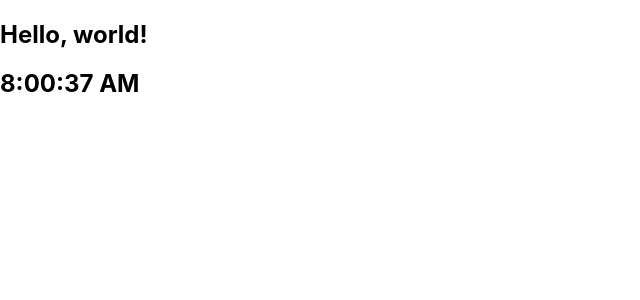
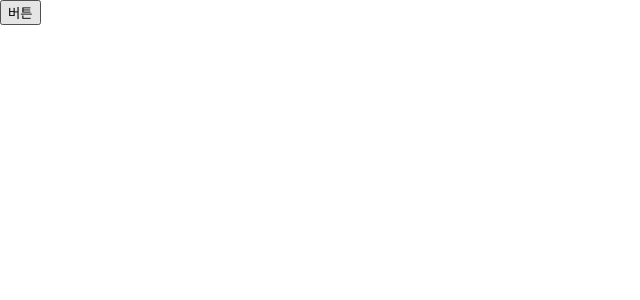
Before and after one commit to skgml0/react18-practice, a React (Create React App) app: page / in a window 1280 px wide. Shown: the top 300 px of the page, without its empty margins (0-640 px from the left). Built offline with nearby package versions, Linux system fonts and the light colour scheme; the HTML template or start-up script is replaced by a standard one.

Commit message:
Event 캡처>target>버블 확인

```diff
--- a/src/App.js
+++ b/src/App.js
@@ -1,6 +1,6 @@
 import './App.css';
 import React, { useState,useEffect } from 'react';
-import ClassComponent from './components/ClassComponent';
+import Event from './components/Event';
 // slice(시작요소, 끝낼 요소 -1) 배열로 반환된다.
 // {} 로
 // Fetch api -> 네트워크 통신도구
@@ -9,7 +9,7 @@
 
   return (
     <>
-    <ClassComponent/>
+    <Event/>
     </>
   );
 }
--- /dev/null
+++ b/src/components/Event.jsx
@@ -0,0 +1,36 @@
+import React from 'react';
+// 호출 순서 (클릭한 애의 부모에서 캡쳐링 > 자식 > 다시 위로 버블링)
+// handleClickCapture
+// handleClickCapture2
+// handleButtonClick
+// handleClickBubble
+function Event() {
+    const handleButtonClick = (e) => {
+        console.dir(e);
+        console.log('handleButtonClick');
+    }
+
+    const handleMouseLeave = (e) => {
+        console.log(e);
+    }
+    const handleClickCapture = () => {
+        console.log('handleClickCapture');
+    }
+    const handleClickCapture2 = () => {
+        console.log('handleClickCapture2');
+    }
+    const handleClickBubble= ()=> {
+        console.log('handleClickBubble');
+    }
+
+    return (
+        <div onClickCapture={handleClickCapture}>
+            <div onClickCapture={handleClickCapture2} onClick={handleClickBubble}>
+            <button onClick={handleButtonClick}
+            onMouseLeave={handleMouseLeave}>버튼</button>
+            </div>
+        </div>
+    );
+}
+
+export default Event;
```
